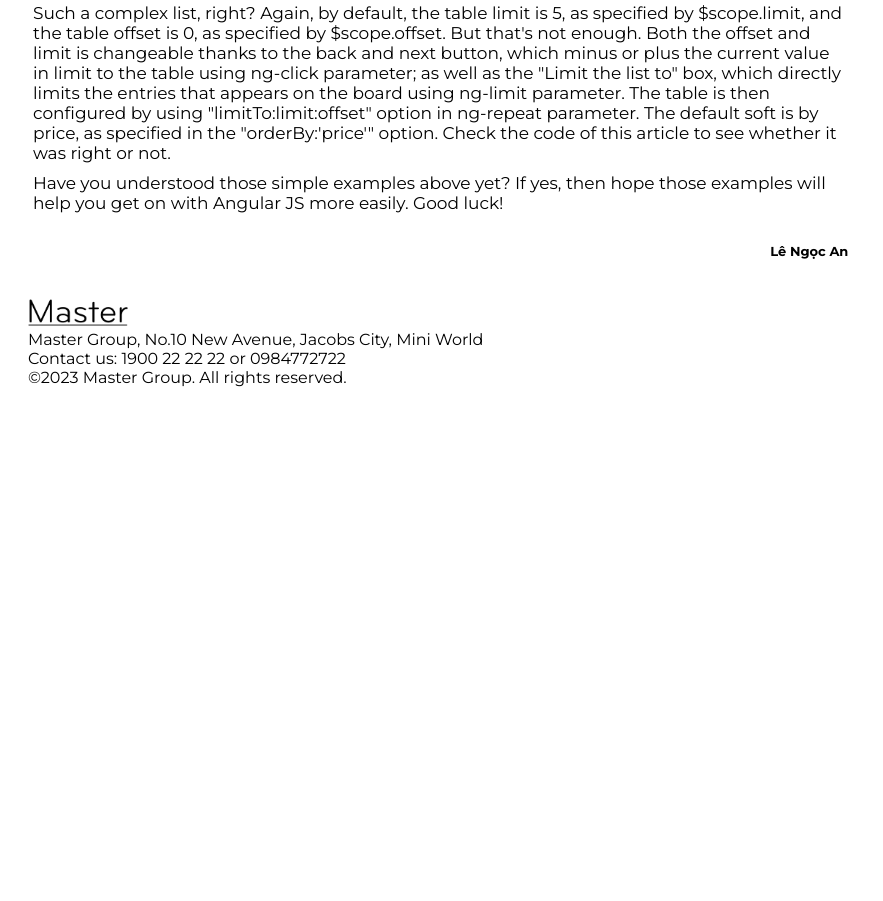
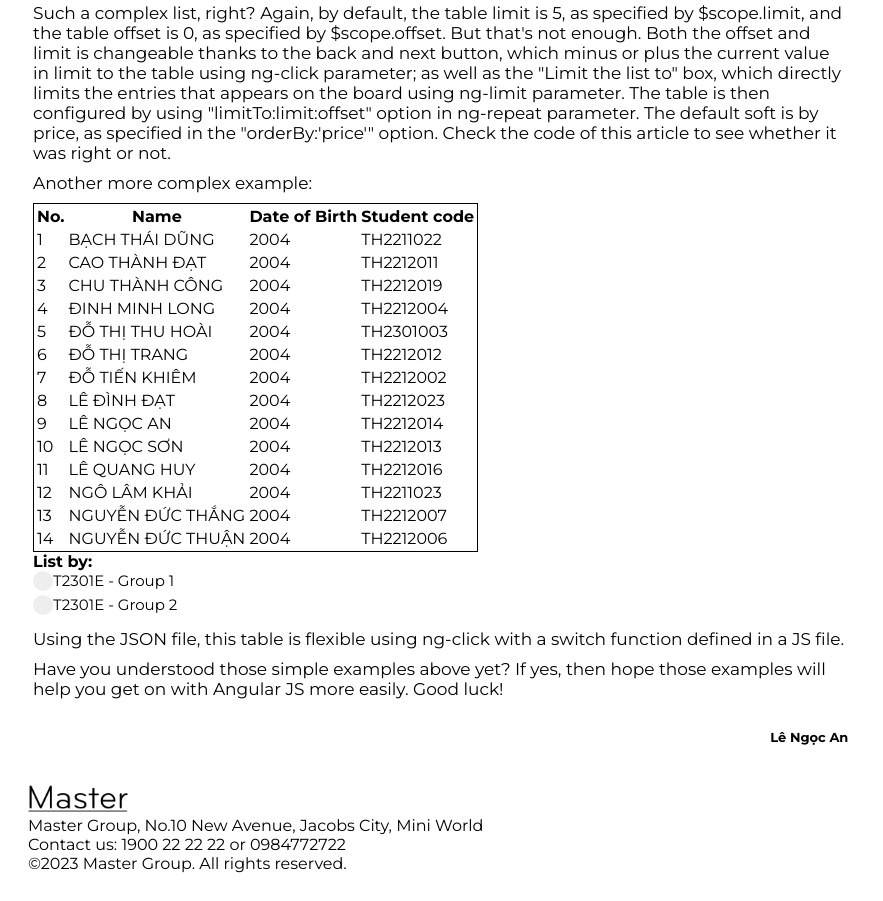
Before and after one commit to NgocAnMaster/HTMLCoding-NgocAn, a plain HTML site: page HTML/MasterHomePage/AngularJSSample.html in a window 1280 px wide. Shown: the part 2430-3331 px from the top of the page, without its empty margins (0-883 px from the left). Before the commit the page ends 2845 px from the top, so only its background shows below. Drawn offline with nearby package versions, Linux system fonts and the light colour scheme.

Commit message:
Add files

```diff
--- a/HTML/MasterHomePage/AngularJSSample.html
+++ b/HTML/MasterHomePage/AngularJSSample.html
@@ -156,6 +156,37 @@
             <div class="newsText">
                 Such a complex list, right? Again, by default, the table limit is 5, as specified by &dollar;scope.limit, and the table offset is 0, as specified by &dollar;scope.offset. But that's not enough. Both the offset and limit is changeable thanks to the back and next button, which minus or plus the current value in limit to the table using ng-click parameter; as well as the "Limit the list to" box, which directly limits the entries that appears on the board using ng-limit parameter. The table is then configured by using "limitTo:limit:offset" option in ng-repeat parameter. The default soft is by price, as specified in the "orderBy:'price'" option. Check the code of this article to see whether it was right or not.
             </div>
+            <div class="newsText">
+                Another more complex example:
+            </div>
+            <table style="border: solid black 1px">
+                <tr style="border: solid black 1px">
+                    <th>No.</th>
+                    <th>Name</th>
+                    <th>Date of Birth</th>
+                    <th>Student code</th>
+                </tr>
+                <tr ng-repeat="studentListName in studentListNames">
+                    <td>{{$index + 1}}</td>
+                    <td>{{studentListName.name | uppercase}}</td>
+                    <td>{{studentListName.birthDate}}</td>
+                    <td>{{studentListName.studentCode}}</td>
+                </tr>
+            </table>
+            <div>
+                <b>List by:</b>
+                <label class="container" style="padding: 0 0 5px 20px">T2301E - Group 1
+                    <input type="radio" name="Select" ng-click="changeList('T2301E1')">
+                    <span class="radioButton"></span>
+                </label>
+                <label class="container" style="padding: 0 0 5px 20px">T2301E - Group 2
+                    <input type="radio" name="Select" ng-click="changeList('T2301E2')">
+                    <span class="radioButton"></span>
+                </label>
+            </div>
+            <div class="newsText">
+                Using the JSON file, this table is flexible using ng-click with a switch function defined in a JS file.
+            </div>
         </div>
         <div class="newsText">
             Have you understood those simple examples above yet? If yes, then hope those examples will help you get on with Angular JS more easily. Good luck!
--- a/HTML/MasterHomePage/CSS/StyleSheetPage.css
+++ b/HTML/MasterHomePage/CSS/StyleSheetPage.css
@@ -191,7 +191,7 @@ input[type=submit]:focus, button:focus{
 }
 
 /* Hide the browser's default checkbox */
-.container input {
+.container input, .radioButton input {
     position: absolute;
     opacity: 0;
     cursor: pointer;
@@ -200,7 +200,7 @@ input[type=submit]:focus, button:focus{
 }
 
 /* Create a custom checkbox */
-.checkmark {
+.checkmark, .radioButton {
     position: absolute;
     top: 0;
     left: 0;
@@ -209,13 +209,17 @@ input[type=submit]:focus, button:focus{
     background-color: #eee;
 }
 
+.radioButton {
+    border-radius: 50%;
+  }
+
 /* On mouse-over, add a grey background color */
-.container:hover input ~ .checkmark {
+.container:hover input ~ .checkmark, .container:hover input ~ .radioButton {
     background-color: #ccc;
 }
 
 /* When the checkbox is checked, add a blue background */
-.container input:checked ~ .checkmark {
+.container input:checked ~ .checkmark, .container input:checked ~ .radioButton {
     background-color: #2196F3;
 }
 
@@ -233,6 +237,30 @@ input[type=submit]:focus, button:focus{
 
 /* Style the checkmark/indicator */
 .container .checkmark:after {
+    left: 7px;
+    top: 3px;
+    width: 4px;
+    height: 8px;
+    border: solid white;
+    border-width: 0 3px 3px 0;
+    -webkit-transform: rotate(45deg);
+    -ms-transform: rotate(45deg);
+    transform: rotate(45deg);
+}
+/* Create the radioButton/indicator (hidden when not checked) */
+.radioButton:after {
+    content: "";
+    position: absolute;
+    display: none;
+}
+
+/* Show the radioButton when checked */
+.container input:checked ~ .radioButton:after {
+    display: block;
+}
+
+/* Style the radioButton/indicator */
+.container .radioButton:after {
     left: 7px;
     top: 3px;
     width: 4px;
--- a/HTML/MasterHomePage/JS/AngularJSPage.js
+++ b/HTML/MasterHomePage/JS/AngularJSPage.js
@@ -1,7 +1,7 @@
 
 let app = angular.module("myApp",[]);
 app.controller("firstController", myController);
-function myController($scope){
+function myController($scope, $http){
     $scope.name = "";
     $scope.className = "";
     $scope.count = 0;
@@ -30,4 +30,17 @@ function myController($scope){
     $scope.offset = offset;
     let std1 = {name:"Le Ngoc An", className :"T2301E"};
     $scope.std1 = std1;
+
+    let data;
+    $http.get("JSON/studentData.json").then(function (response){
+        data = response.data;
+        $scope.studentListNames = data.T2301E1;
+        $scope.changeList = function (list){
+            if (list == "T2301E1"){
+                $scope.studentListNames = data.T2301E1;
+            }else if (list == "T2301E2"){
+                $scope.studentListNames = data.T2301E2;
+            }
+        }
+    })
 }
--- /dev/null
+++ b/HTML/MasterHomePage/JSON/studentData.json
@@ -0,0 +1,33 @@
+{
+  "T2301E1": [
+    {"name":"Bạch Thái Dũng","birthDate":2004,"studentCode":"TH2211022"},
+    {"name":"Cao Thành Đạt","birthDate":2004,"studentCode":"TH2212011"},
+    {"name":"Chu Thành Công","birthDate":2004,"studentCode":"TH2212019"},
+    {"name":"Đinh Minh Long","birthDate":2004,"studentCode":"TH2212004"},
+    {"name":"Đỗ Thị Thu Hoài","birthDate":2004,"studentCode":"TH2301003"},
+    {"name":"Đỗ Thị Trang","birthDate":2004,"studentCode":"TH2212012"},
+    {"name":"Đỗ Tiến Khiêm","birthDate":2004,"studentCode":"TH2212002"},
+    {"name":"Lê Đình Đạt","birthDate":2004,"studentCode":"TH2212023"},
+    {"name":"Lê Ngọc An","birthDate":2004,"studentCode":"TH2212014"},
+    {"name":"Lê Ngọc Sơn","birthDate":2004,"studentCode":"TH2212013"},
+    {"name":"Lê Quang Huy","birthDate":2004,"studentCode":"TH2212016"},
+    {"name":"Ngô Lâm Khải","birthDate":2004,"studentCode":"TH2211023"},
+    {"name":"Nguyễn Đức Thắng","birthDate":2004,"studentCode":"TH2212007"},
+    {"name":"Nguyễn Đức Thuận","birthDate":2004,"studentCode":"TH2212006"}
+  ],
+  "T2301E2": [
+    {"name":"Nguyễn Hoàng Phúc","birthDate":2004,"studentCode":"TH2212003"},
+    {"name":"Nguyễn Hồng Sơn","birthDate":2004,"studentCode":"TH2212017"},
+    {"name":"Nguyễn Hữu Đào","birthDate":2004,"studentCode":"TH2212008"},
+    {"name":"Nguyễn Phúc Hải Minh","birthDate":2004,"studentCode":"TH2212020"},
+    {"name":"Nguyễn Quốc Hưng","birthDate":2004,"studentCode":"TH2208078"},
+    {"name":"Nguyễn Trường Giang","birthDate":2004,"studentCode":"TH2204015"},
+    {"name":"Phạm Bình Minh","birthDate":2004,"studentCode":"TH2212005"},
+    {"name":"Phan Quang Tuyến","birthDate":2004,"studentCode":"TH2211024"},
+    {"name":"Trần Đình Tuyên","birthDate":2004,"studentCode":"TH2212015"},
+    {"name":"Trần Thanh Sơn","birthDate":2004,"studentCode":"TH2212018"},
+    {"name":"Trương Văn Đức","birthDate":2004,"studentCode":"TH2212021"},
+    {"name":"Vũ Hoàng Nam","birthDate":2004,"studentCode":"TH2212022"},
+    {"name":"Vũ Huy Quốc Việt","birthDate":2004,"studentCode":"TH2212024"}
+  ]
+}
```
